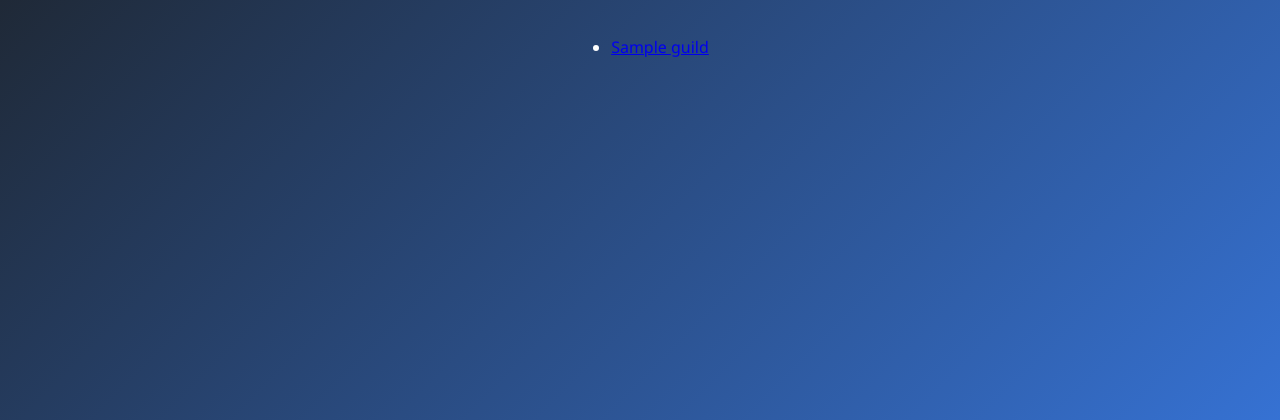
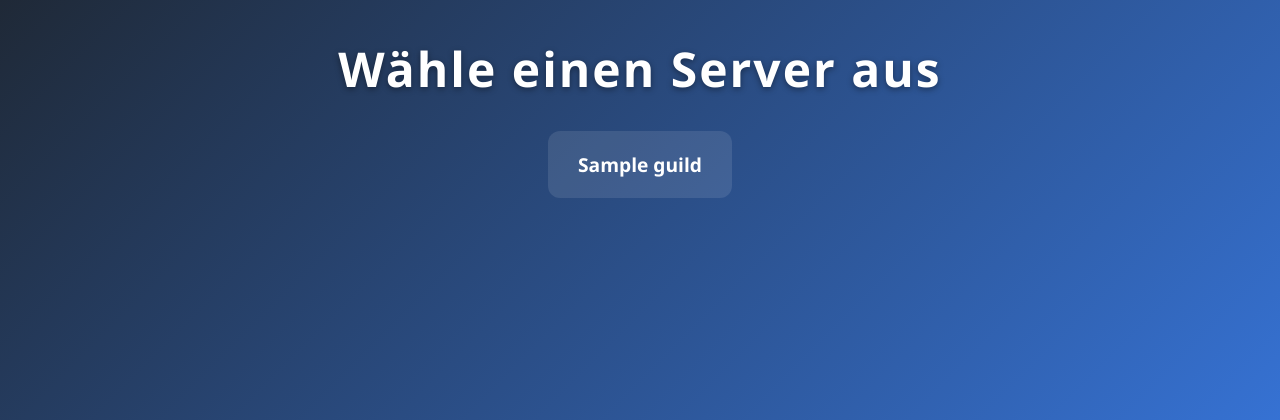
Before and after one commit to dernaXan/CometAdmin, a Flask app: template templates/server_select.html in a window 1280 px wide. Shown: the top 420 px of the page. Run offline with Flask 3, Linux system fonts and the light colour scheme; the template is opened without the code that fills it: most values are stand-ins (such as "Sample title", 1, 10 or a date in 2020).

Commit message:
Update server_select.html

```diff
--- a/templates/server_select.html
+++ b/templates/server_select.html
@@ -1,44 +1,12 @@
 {% extends 'base.html' %}
+
 {% block content %}
-<!DOCTYPE html>
-<html>
-  <head><title>Server auswählen</title>
-    <style>
-        .server-list {
-  list-style: none;
-  padding: 0;
-  display: flex;
-  flex-wrap: wrap;
-  gap: 20px;
-  justify-content: center;
-}
-
-.server-card {
-  background-color: rgba(255, 255, 255, 0.1);
-  border-radius: 12px;
-  padding: 20px 30px;
-  text-align: center;
-  font-size: 1.2rem;
-  font-weight: bold;
-  transition: background-color 0.3s ease;
-}
-
-.server-card a {
-  color: #ffffff;
-  text-decoration: none;
-}
-
-.server-card:hover {
-  background-color: rgba(255, 255, 255, 0.2);
-}
-</style>
-</head>
-  <body>
-    <ul>
-      {% for guild in guilds %}
-        <li><a href="{{ url_for('config_guild', guild_id=guild.id) }}">{{ guild.name }}</a></li>
-      {% endfor %}
-    </ul>
-  </body>
-</html>
+  <h1>Wähle einen Server aus</h1>
+  <ul class="server-list">
+    {% for guild in guilds %}
+      <li class="server-card">
+        <a href="{{ url_for('config_guild', guild_id=guild.id) }}">{{ guild.name }}</a>
+      </li>
+    {% endfor %}
+  </ul>
 {% endblock %}
```
